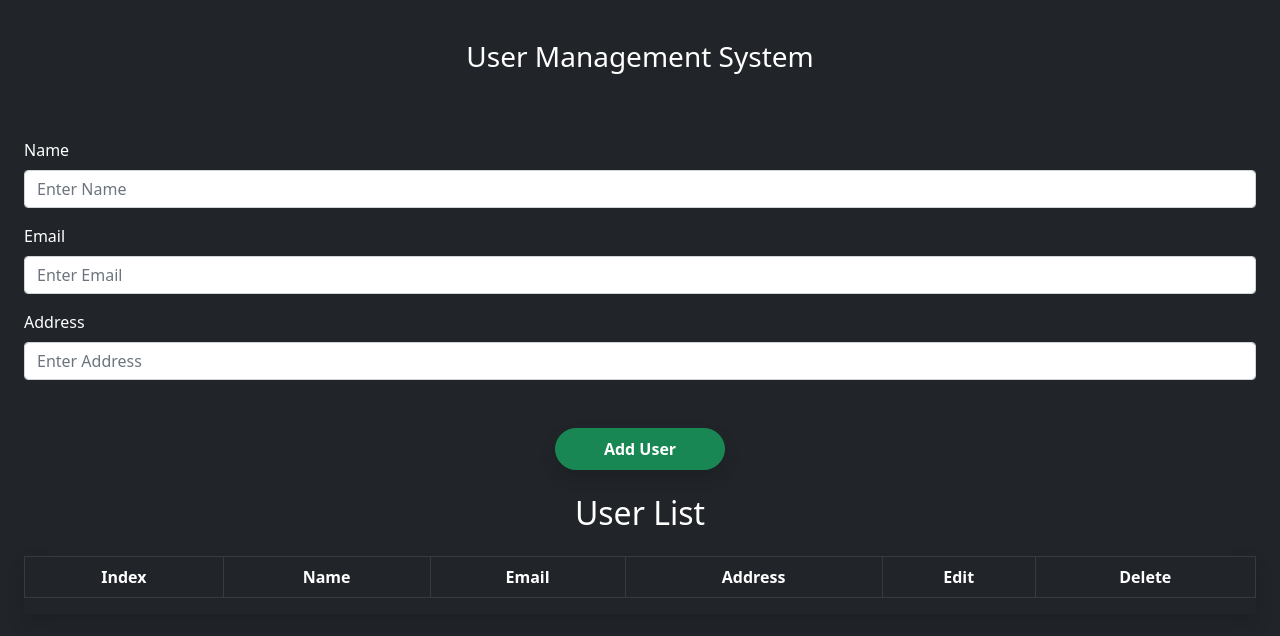
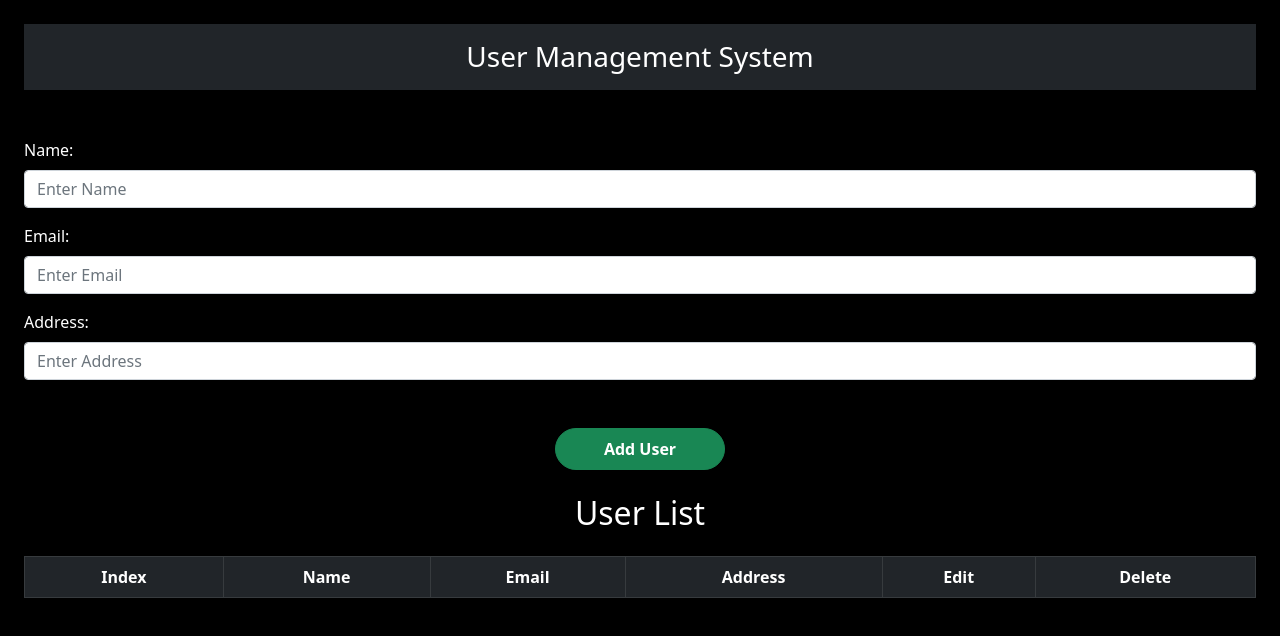
Before and after one commit to hamzailyas24/First-NodeJS-App, a plain HTML site: page index.html in a window 1280 px wide. Drawn offline with nearby package versions, Linux system fonts and the light colour scheme; no server answers.

Commit message:
Completed

```diff
--- a/app.js
+++ b/app.js
@@ -6,7 +6,7 @@ const getUsers = () => {
   const URL = "https://hamzailyas-nodejs.herokuapp.com/users";
 
   axios.get(URL).then((response) => {
-     users = response.data;
+    users = response.data;
 
     if (response.data.length === 0) {
       responseDiv.innerHTML = "No Users";
@@ -51,7 +51,7 @@ const addUser = () => {
   }
 };
 
-const deleteUser = _id => {
+const deleteUser = (_id) => {
   const deleteUserURL = `https://hamzailyas-nodejs.herokuapp.com/user/${_id}`;
 
   axios.delete(deleteUserURL).then((res) => {
@@ -64,12 +64,7 @@ const deleteUser = _id => {
 };
 
 const editUser = (_id, index) => {
-
-  console.log(_id, index);
-
   const userObject = users[index];
-
-  console.log(userObject);
 
   resultDiv.innerHTML = `<tr id="${_id}">
   <th scope="row">${_id}</th>
@@ -78,10 +73,9 @@ const editUser = (_id, index) => {
   <td><input class="form-control shadow-none" type="text" id="${_id}-address" value="${userObject.address}" /></td>
   <td><button class="btn btn-success" onclick="updateUser('${_id}')">Update</button></td>
   </tr>`;
-
 };
 
-const updateUser = _id => {
+const updateUser = (_id) => {
   const name = document.getElementById(`${_id}-name`).value;
   const email = document.getElementById(`${_id}-email`).value;
   const address = document.getElementById(`${_id}-address`).value;
@@ -95,7 +89,7 @@ const updateUser = _id => {
     address: address,
   };
 
-  axios.put(updateUserURL, userData).then((response) => {
+  axios.put(updateUserURL, userData).then((res) => {
     alert(`${userData.id} is Updated`);
     getUsers();
   });
--- a/index.html
+++ b/index.html
@@ -14,7 +14,7 @@
 
 </head>
 
-<body class="bg-dark text-white">
+<body class="text-white" style="background: #000 !important;">
 
     <div class="container-fluid">
 
@@ -24,13 +24,13 @@
 
                 <div class="col-md-12">
 
-                    <h3 class="text-center bg-dark text-white py-3"> User Management System </h3>
+                    <h3 class="text-center shadow bg-dark text-white py-3"> User Management System </h3>
 
                     <h4 class="text-center text-danger" id="response-div"> </h4>
 
                     <div class="mb-3 mt-5">
 
-                        <label for="name" class="form-label"> Name </label>
+                        <label for="name" class="form-label"> Name: </label>
 
                         <input type="text" class="form-control shadow-none" placeholder="Enter Name" id="name">
 
@@ -38,7 +38,7 @@
 
                     <div class="mb-3">
 
-                        <label for="email" class="form-label"> Email </label>
+                        <label for="email" class="form-label"> Email: </label>
 
                         <input type="email" class="form-control shadow-none" placeholder="Enter Email" id="email">
 
@@ -46,7 +46,7 @@
 
                     <div class="mb-3">
 
-                        <label for="address" class="form-label"> Address </label>
+                        <label for="address" class="form-label"> Address: </label>
 
                         <input type="text" class="form-control shadow-none" placeholder="Enter Address" id="address">
 
@@ -69,7 +69,7 @@
 
                     <h2 class="text-center"> User List </h2>
 
-                    <div class="table-responsive mt-4 shadow">
+                    <div class="table-responsive mt-4 shadow-sm">
 
                         <table class="table table-bordered table-striped table-dark">
 
```
